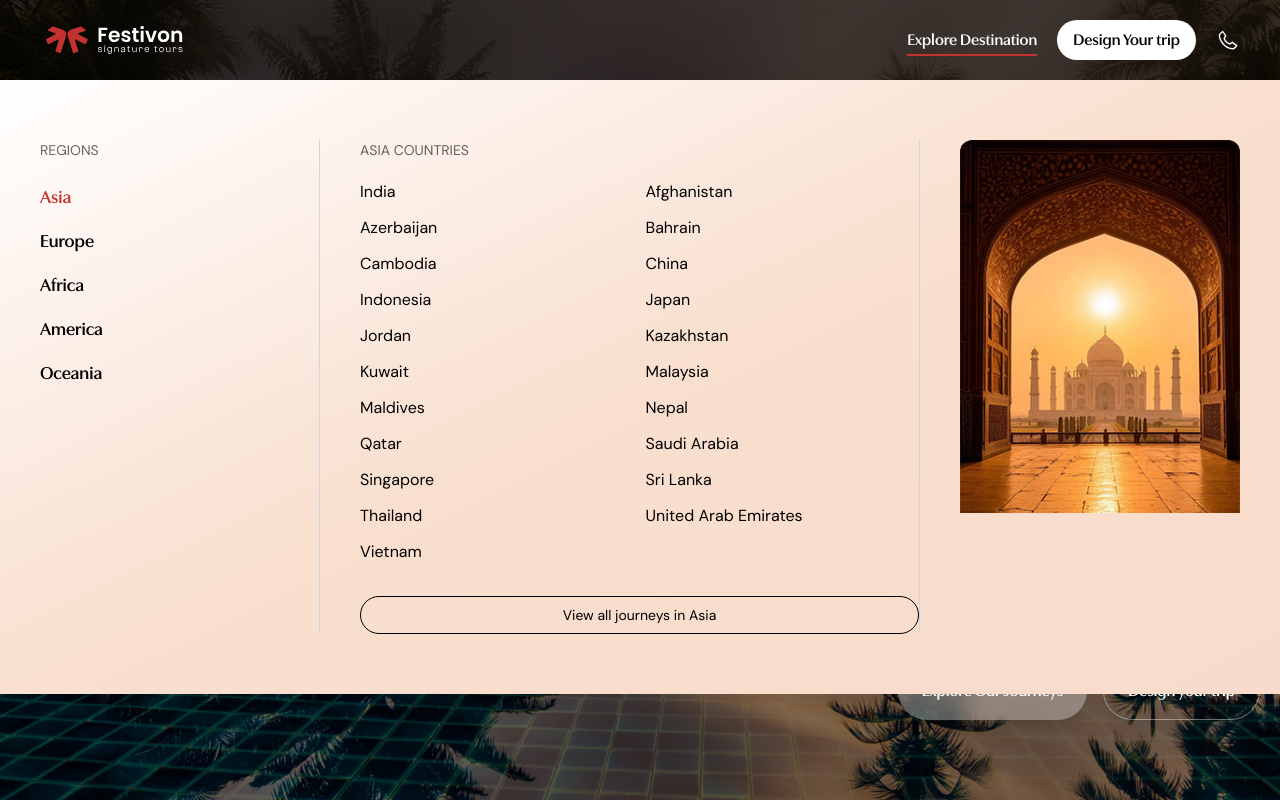
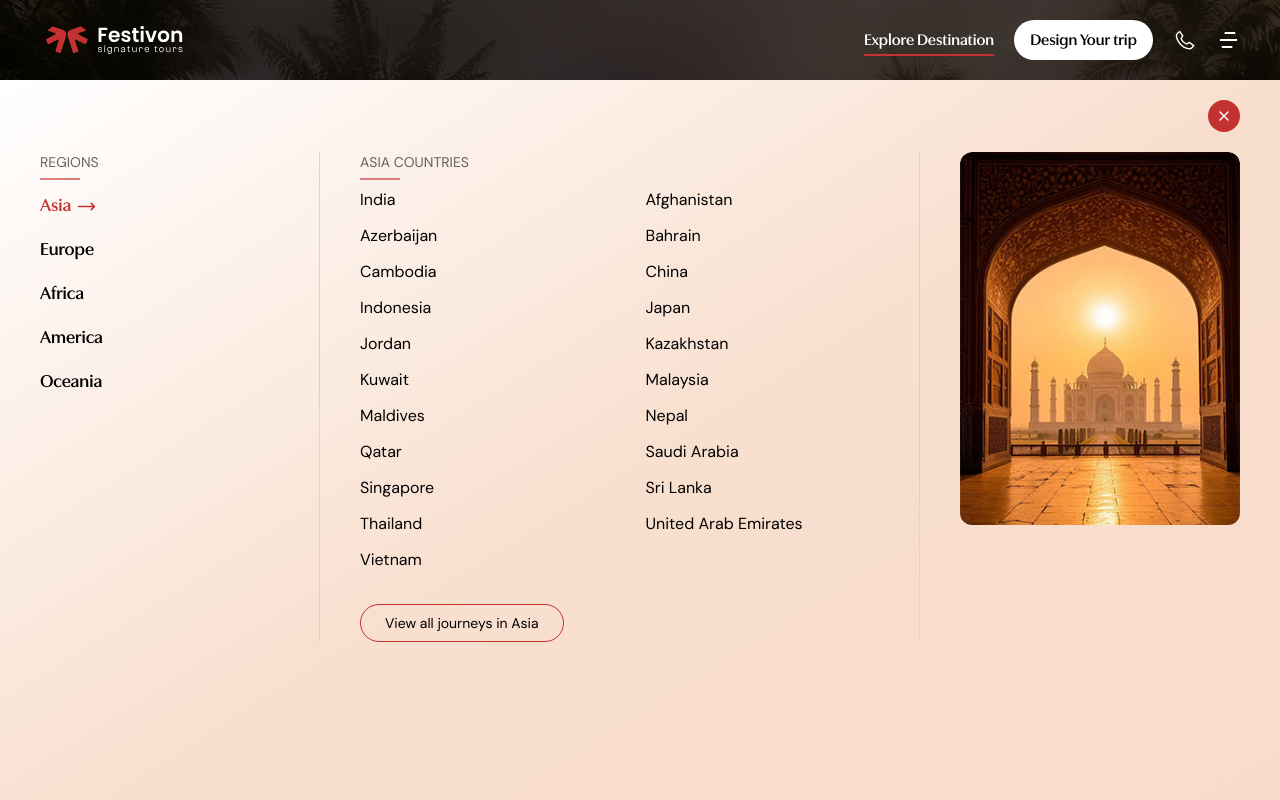
Before and after one commit to teamlead-glitch/maximillian-frontend, a Next.js app: page / in a window 1280 px wide. Both pictures are taken after a click on the button "Explore Destination". Shown: the top 800 px of the page. Built offline with nearby package versions, Linux system fonts and the light colour scheme; a web font is replaced by a local one.

Commit message:
megamenu updated, scss updated

```diff
--- a/package.json
+++ b/package.json
@@ -11,6 +11,7 @@
   "dependencies": {
     "axios": "^1.13.2",
     "dotenv": "^17.2.3",
+    "lucide-react": "^0.563.0",
     "next": "16.1.1",
     "react": "19.2.3",
     "react-dom": "19.2.3",
--- a/src/components/common/header/SideBarMenu.tsx
+++ b/src/components/common/header/SideBarMenu.tsx
@@ -2,7 +2,7 @@
 
 import { useEffect, useState } from "react";
 import { createPortal } from "react-dom";
-
+import { X } from "lucide-react";
 /* =====================================================
    DESTINATIONS (RELAXED TYPING)
 ===================================================== */
@@ -84,11 +84,13 @@ export default function SideBarMenu() {
     };
   }, [sideOpen]);
 
+  const [activeLink, setActiveLink] = useState("Home");
+
   return (
     <>
       {/* HAMBURGER */}
       <button
-        className="pl-5 md:hidden cursor-pointer"
+        className="pl-5  cursor-pointer"
         onClick={() => setSideOpen(true)}
       >
         <img src="/images/hamburg-menu.svg" alt="Menu" />
@@ -114,42 +116,55 @@ export default function SideBarMenu() {
             >
               {/* CLOSE */}
               <div className="h-[72px] px-6 flex items-center justify-end border-b border-gray-300">
-                <button onClick={() => setSideOpen(false)}>✕</button>
+                <button onClick={() => setSideOpen(false)} className="cursor-pointer"><X /></button>
               </div>
 
               {/* NAV */}
               <div className="flex-1 overflow-y-auto">
-                <nav className="px-6 py-5 space-y-4 md:hidden">
+                <nav className="px-6 py-5 space-y-6">
                   {/* EXPLORE DESTINATIONS */}
                   <button
                     onClick={() => setDestinationPanel(true)}
-                    className="flex justify-between items-center w-full font-semibold"
+                    className="flex justify-between items-center w-full font-my-font-semibold text-(--color-secondary) cursor-pointer md:hidden"
                   >
                     Explore Destinations
                     <ChevronRight />
                   </button>
 
-                  {[
-                    "Home",
-                    "Design Your Trip",
-                    "Our World",
-                    "Contact Us",
-                  ].map((item) => (
+                  {["Home", "Design Your Trip", "Our World", "Contact Us"].map((item) => (
                     <a
                       key={item}
                       href="#"
-                      onClick={() => setSideOpen(false)}
-                      className="block font-semibold"
+                      onClick={() => {
+                        setActiveLink(item);
+                        setSideOpen(false);
+                      }}
+                      className={`relative block font-my-font-semibold text-(--color-secondary)
+        after:absolute after:left-0 after:-bottom-[5px]
+        after:h-[2px] after:w-[30px] after:bg-[#C43131]
+        after:transition-all after:duration-300
+        ${activeLink === item
+                          ? "after:opacity-100"
+                          : "after:opacity-0"
+                        }
+      `}
                     >
                       {item}
                     </a>
                   ))}
                 </nav>
+
+
+                <div className="absolute left-0 bottom-20 px-6 py-5"> <ul className="text-body font-medium"> <li className="mb-4 flex items-center gap-3 font-my-font-regular text-(--color-secondary)"> <img src="/images/call-icon.svg" alt="Phone" className="w-5 h-5" /> <a href="tel:+919998868866">+91 999 886 8866</a> </li> <li className="mb-4 flex items-center gap-3 font-my-font-regular text-(--color-secondary)"> <img src="/images/whatsapp-icon.svg" alt="WhatsApp" className="w-5 h-5" /> <a href="https://wa.me/919998868866">+91 999 886 8866</a> </li> <li className="flex items-center gap-3 font-my-font-regular text-(--color-secondary)"> <img src="/images/mail-icon.svg" alt="Email" className="w-5 h-5" /> <a href="mailto:hello@maximilianholidays.com"> hello@maximilianholidays.com </a> </li> </ul> </div> <div className="absolute right-0 bottom-0"> <img src="/images/logo-icon.svg" alt="Logo" /> </div>
+
+
+
+
               </div>
-            </div>
+            </div >
 
             {/* DESTINATION PANEL */}
-            <div
+            < div
               className={`fixed top-0 right-0 h-screen w-[85%] max-w-[320px]
               bg-white z-[1100] flex flex-col md:hidden
               transform transition-transform duration-300
@@ -162,7 +177,7 @@ export default function SideBarMenu() {
                     setDestinationPanel(false);
                     setActiveRegion(null);
                   }}
-                  className="flex items-center gap-2 font-semibold"
+                  className="flex items-center  gap-2 font-my-font-regular text-(--color-secondary) cursor-pointer"
                 >
                   <ChevronLeft /> Back
                 </button>
@@ -175,7 +190,7 @@ export default function SideBarMenu() {
                     <button
                       key={region}
                       onClick={() => setActiveRegion(region)}
-                      className="w-full flex justify-between font-semibold"
+                      className="w-full flex justify-between font-my-font-semibold text-(--color-secondary) cursor-pointer"
                     >
                       {region}
                       <ChevronRight />
@@ -188,10 +203,10 @@ export default function SideBarMenu() {
               {activeRegion && (
                 <div className="absolute inset-0 bg-white z-[1200] flex flex-col">
                   <div className="flex items-center gap-3 p-6 border-b border-gray-300">
-                    <button onClick={() => setActiveRegion(null)}>
+                    <button onClick={() => setActiveRegion(null)} className="cursor-pointer">
                       <ChevronLeft />
                     </button>
-                    <h3 className="font-semibold">{activeRegion}</h3>
+                    <h3 className="font-my-font-regular text-(--color-secondary) cursor-pointer">{activeRegion}</h3>
                   </div>
 
                   <ul className="grid grid-cols-2 gap-2 p-6 overflow-y-auto">
@@ -203,7 +218,7 @@ export default function SideBarMenu() {
                           setDestinationPanel(false);
                           setActiveRegion(null);
                         }}
-                        className="cursor-pointer py-2"
+                        className="cursor-pointer py-2 font-my-font-semibold text-(--color-secondary)"
                       >
                         {country}
                       </li>
@@ -211,10 +226,11 @@ export default function SideBarMenu() {
                   </ul>
                 </div>
               )}
-            </div>
+            </div >
           </>,
           document.body
-        )}
+        )
+      }
     </>
   );
 }
--- a/src/components/common/header/TopMenu.tsx
+++ b/src/components/common/header/TopMenu.tsx
@@ -1,5 +1,5 @@
 "use client";
-
+import { MoveRight, X } from "lucide-react";
 import { useState, useEffect, useRef } from "react";
 import SideBarMenu from "./SideBarMenu";
 
@@ -119,11 +119,10 @@ export default function TopMenu() {
         flex justify-between py-3 md:py-5 px-3 md:px-10
         transition-all duration-700 ease-in-out
         ${isVisible ? "translate-y-0 opacity-100" : "-translate-y-full opacity-0"}
-        ${
-          lastScrollY > 50 || megaOpen
+        ${lastScrollY > 50 || megaOpen
             ? "bg-black/50 backdrop-blur-2xl shadow-[0_8px_32px_0_rgba(31,38,135,0.07)]"
             : "bg-transparent"
-        }`}
+          }`}
       >
         <div className="flex items-center justify-between w-full gap-2">
           <img
@@ -146,8 +145,8 @@ export default function TopMenu() {
 
             <button
               className="bg-white font-my-font-semibold text-black
-              px-3 py-3 md:px-4 md:py-2 md:block hidden rounded-full cursor-pointer
-              text-xs sm:text-base
+              px-3 py-3 md:px-4 md:py-2 sm:block hidden rounded-full cursor-pointer
+              text-xs md:text-base
               hover:bg-[#C43131] hover:text-white
               transition-all duration-300"
             >
@@ -160,12 +159,34 @@ export default function TopMenu() {
 
             {/* MEGA MENU */}
             {megaOpen && (
-              <div className="fixed left-0 top-full w-screen bg-gradient-to-br from-white via-[#f8dfce] to-[#f9dbcb] z-50">
-                <div className="max-w-[1600px] mx-auto px-10 py-15 grid grid-cols-1 md:grid-cols-[1fr_2fr_1fr] gap-10 text-black">
+              <div className="fixed left-0 top-full h-screen w-screen bg-gradient-to-br from-white via-[#f8dfce] to-[#f9dbcb] z-50">
+                <div className="relative w-full flex justify-end px-10 py-5">
+
+                  {/* CLOSE ICON */}
+                  <button
+                    onClick={() => setMegaOpen(false)}
+                    aria-label="Close menu"
+                    className="  z-10
+    p-2 rounded-full cursor-pointer bg-[#C43131] hover:bg-white
+    transition-all duration-300 group"
+                  >
+                    <X
+                      size={16}
+                      strokeWidth={2}
+                      className="text-white group-hover:text-[#C43131]"
+                    />
+                  </button>
+
+
+                </div>
+
+
+
+                <div className="max-w-[1600px] mx-auto px-10 grid grid-cols-1 md:grid-cols-[1fr_2fr_1fr] gap-10 text-black">
 
                   {/* REGIONS */}
                   <div className="space-y-4 border-r border-gray-300">
-                    <h4 className="text-sm uppercase opacity-60 pb-2">
+                    <h4 className="text-sm uppercase opacity-60 pb-1 relative before:absolute before:left-0 before:-bottom-1 before:h-[2px] before:bg-[#C43131] before:transition-all before:duration-300 before:w-10">
                       Regions
                     </h4>
 
@@ -176,42 +197,65 @@ export default function TopMenu() {
                         <button
                           key={region}
                           onClick={() => setActiveRegion(region)}
-                          className={`w-full text-left text-lg font-my-font-semibold pr-6
-                          ${
-                            isActive
+                          className={`group w-full flex items-center
+  text-left text-lg font-my-font-semibold cursor-pointer pr-6
+  transition-all duration-300
+  ${isActive
                               ? "text-[#C43131]"
                               : "text-black hover:text-[#C43131]"
-                          }`}
+                            }`}
                         >
-                          {region}
+                          <span>{region}</span>
+
+                          {/* Active Arrow */}
+                          <MoveRight
+                            size={25}
+                            strokeWidth={2}
+                            className={`transition-all duration-300 pl-1.5
+    ${isActive
+                                ? "opacity-100 translate-x-0 text-[#C43131]"
+                                : "opacity-0 -translate-x-2"
+                              }`}
+                          />
                         </button>
+
+
                       );
                     })}
                   </div>
 
                   {/* COUNTRIES */}
                   <div className="flex flex-col border-r border-gray-300">
-                    <h4 className="text-sm uppercase opacity-60 pb-2">
+                    <h4 className="text-sm uppercase opacity-60 pb-1 relative before:absolute before:left-0 before:-bottom-1 before:h-[2px] before:bg-[#C43131] before:transition-all before:duration-300 before:w-10">
                       {activeRegion} Countries
                     </h4>
 
                     <ul className="grid grid-cols-2 gap-3 mt-3">
                       {REGIONS[activeRegion].countries.map((country) => (
-                        <li key={country}>{country}</li>
+                        <li key={country} className="cursor-pointer hover:text-[#C43131] transition-all duration-300">{country}</li>
                       ))}
                     </ul>
 
-                    <button className="mt-8 border border-black px-6 py-2 rounded-full text-sm">
+                    <button className="mt-8 border border-[#C43131] block w-fit px-6 py-2 rounded-full text-sm hover:bg-[#C43131] cursor-pointer hover:text-white hover:tracking-wide transition-all duration-300">
                       View all journeys in {activeRegion}
                     </button>
                   </div>
 
                   {/* IMAGE */}
                   <div className="rounded-xl overflow-hidden">
+
+                    <div className="relative rounded-xl overflow-hidden">
+
+                      {/* CLOSE ICON */}
+
+
+
+                    </div>
+
                     <img
                       src={REGIONS[activeRegion].image}
                       alt={activeRegion}
-                      className="w-full object-cover"
+                      className="w-full rounded-xl object-cover"
                     />
                   </div>
 
```
Also changed, not shown: 1 other file (tests, documents, lock files or other folders).
